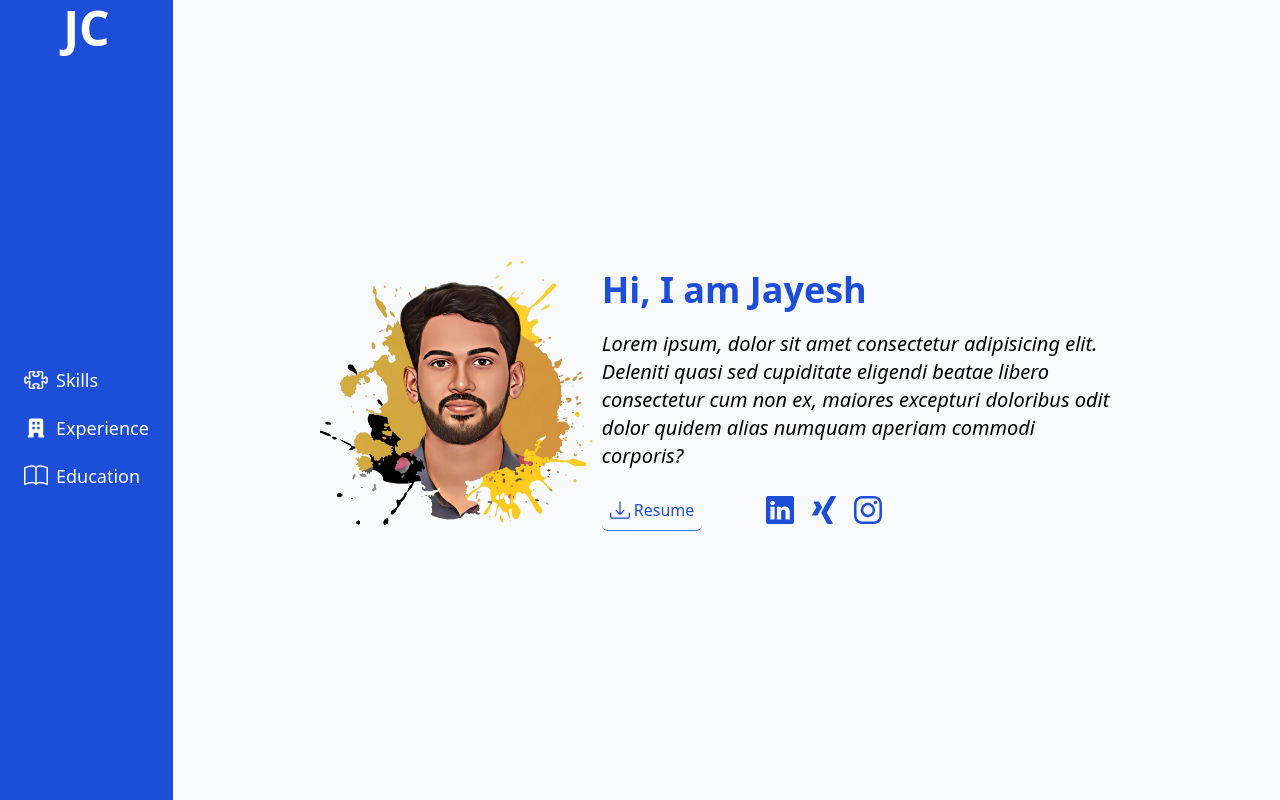
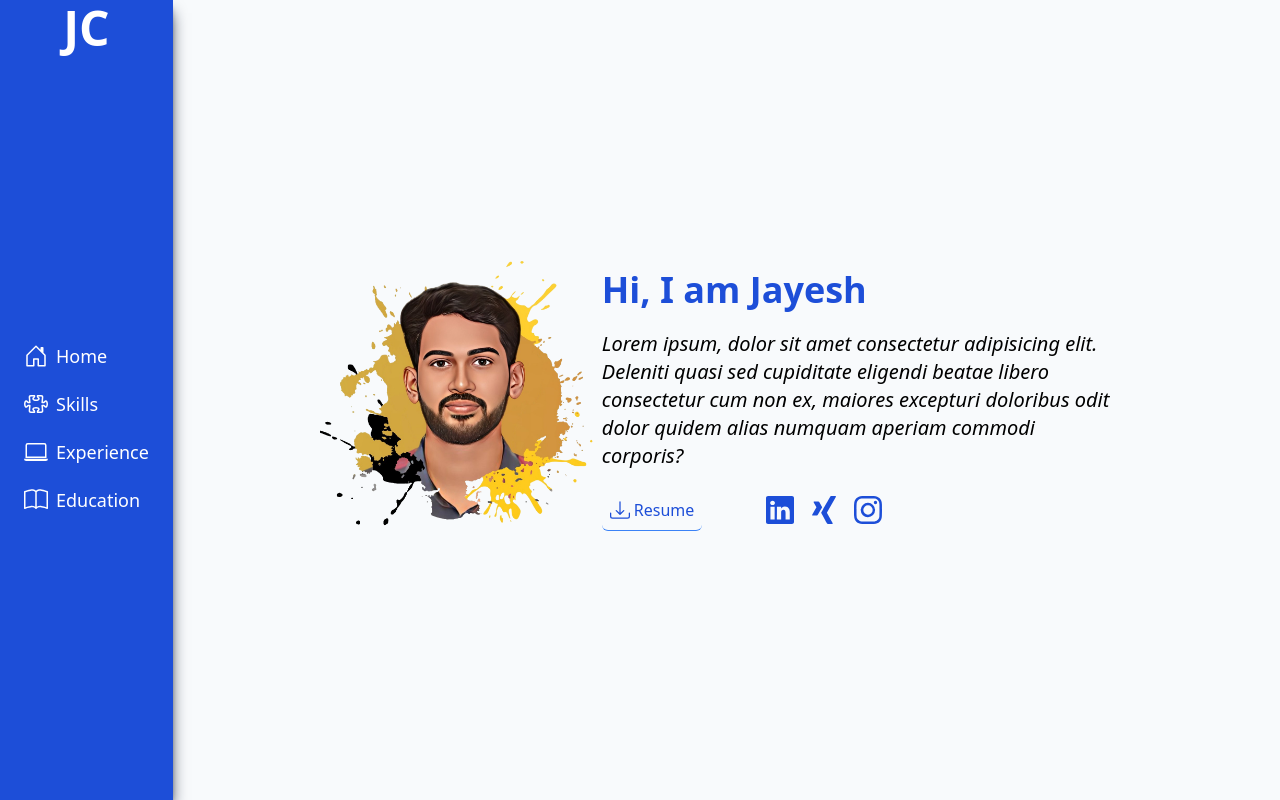
Before and after one commit to CJayesh/portfolio, a Next.js app in the folder my-portfolio/: page / in a window 1280 px wide. Built offline with nearby package versions, Linux system fonts and the light colour scheme.

Commit message:
improve Navbar ui and add home NavbarItem

```diff
--- a/my-portfolio/src/components/Navbar.tsx
+++ b/my-portfolio/src/components/Navbar.tsx
@@ -9,11 +9,12 @@ function Navbar() {
         <Head>
             <title>My Site</title>
         </Head>
-        <div id='navbar' className='absolute z-2 w-fit h-screen px-5 py-1 flex flex-col bg-blue-700'>
+        <div id='navbar' className='absolute z-2 w-fit h-screen px-5 py-1 flex flex-col bg-blue-700 shadow-lg shadow-slate-900'>
             <div id='navbar-header' className='text-center text-white font-bold text-5xl mb-5'>
                 <Link href="/#home_page">JC</Link>
             </div>
             <div id='navbar-content' className='flex flex-col flex-grow justify-center'>
+                <NavbarItem icon='home' text='Home' link='/#home_page'></NavbarItem>
                 <NavbarItem icon='skills' text='Skills' link='/#skills_page'></NavbarItem>
                 <NavbarItem icon='experience' text='Experience' link='/#experience_page'></NavbarItem>
                 <NavbarItem icon='education' text='Education' link='/#education_page'></NavbarItem>
--- a/my-portfolio/src/components/NavbarItem.tsx
+++ b/my-portfolio/src/components/NavbarItem.tsx
@@ -1,10 +1,10 @@
 import Link from 'next/link'
 import React, { ReactElement, ReactNode } from 'react'
-import { BsBook, BsPuzzle, BsQuestionCircle } from 'react-icons/bs'
+import { BsBook, BsPuzzle, BsQuestionCircle, BsHouseDoor, BsLaptop } from 'react-icons/bs'
 import { HiOfficeBuilding } from 'react-icons/hi'
 
 type Props = {
-    icon: 'education' | 'skills' | 'experience',
+    icon: 'education' | 'skills' | 'experience' | 'home',
     text: string,
     link: string
 }
@@ -15,9 +15,11 @@ function getIcon(icon_name: string) {
         case 'education':
             return <BsBook className={classes}></BsBook>
         case 'experience':
-            return <HiOfficeBuilding className={classes}></HiOfficeBuilding>
+            return <BsLaptop className={classes}></BsLaptop>
         case 'skills':
             return <BsPuzzle className={classes}></BsPuzzle>
+        case 'home':
+            return <BsHouseDoor className={classes}></BsHouseDoor>
         default:
             return <BsQuestionCircle className={classes}></BsQuestionCircle>
     }
```
